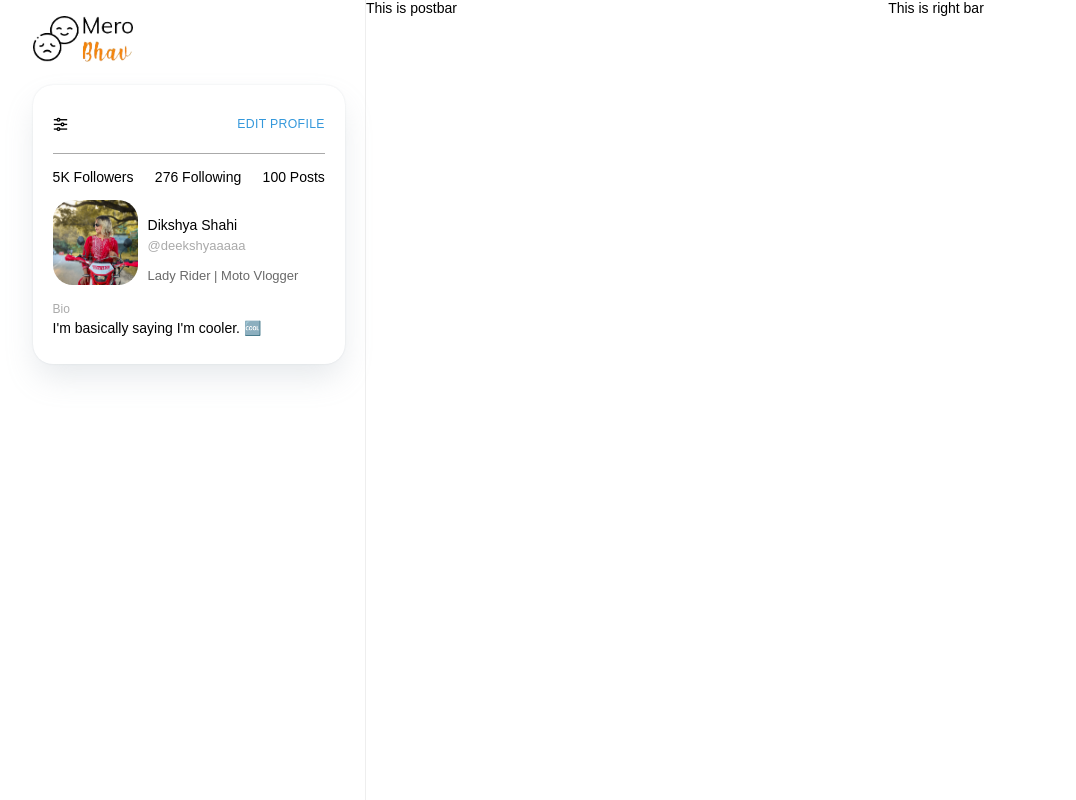
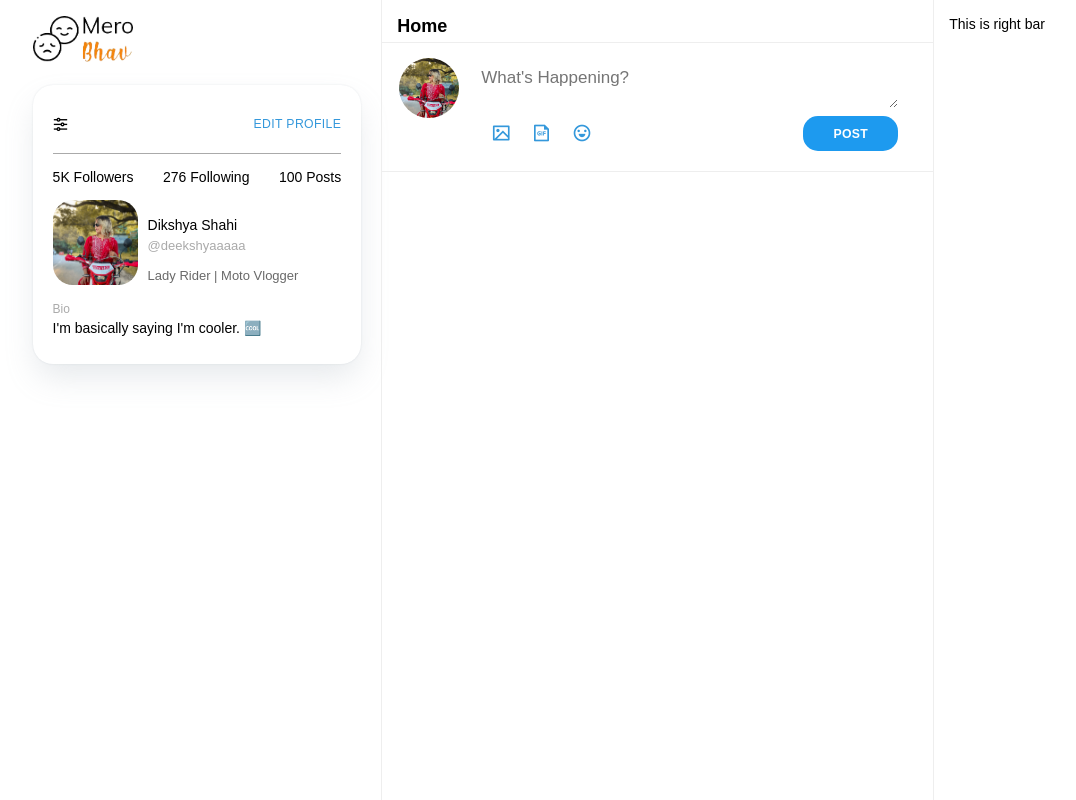
Before and after one commit to MeroBhav/MeroBhav-Client, a React (Create React App) app: page / in a window 1280 px wide. Shown: the whole page, without its empty margins (13-1089 px from the left). Built offline with nearby package versions, Linux system fonts and the light colour scheme; a web font is replaced by a local one.

Commit message:
Create Post Card

```diff
--- a/src/Component/Home/LeftBar/style.scss
+++ b/src/Component/Home/LeftBar/style.scss
@@ -1,6 +1,5 @@
 .leftBar {
   padding: 2vh 2.5vh;
-  border-right: 0.5px solid rgb(238, 238, 238);
   height: 100%;
 
   .leftBar__logo {
--- a/src/Pages/Home/Home.jsx
+++ b/src/Pages/Home/Home.jsx
@@ -1,26 +1,57 @@
-import React from 'react'
-import './style.scss'
+import React from "react";
+import "./style.scss";
 
 // @components
-import LeftBar from '../../Component/Home/LeftBar/LeftBar'
+import LeftBar from "../../Component/Home/LeftBar/LeftBar";
+
+// @assets
+import UserImage from "../../Assets/userImage.JPG";
+
+// @packages
+import { Button } from "@mui/material";
 
 export default function Home() {
   return (
     <div className="home">
       {/* @column left bar */}
       <div className="home__leftBar">
-                <LeftBar/>
+        <LeftBar />
       </div>
 
       {/* @column posts container */}
       <div className="home__postsContainer">
-                This is postbar
+        <h1>Home</h1>
+        <div className="home__postsContainer__createPost">
+          <Button>
+            <img src={UserImage} alt="" />
+          </Button>
+
+          <div className="home__postsContainer__createPost__detailsEditor">
+            <textarea name="" placeholder="What's Happening?"></textarea>
+
+            <div className="home__postsContainer__createPost__detailsEditor__extraTools">
+              <div className="home__postsContainer__createPost__detailsEditor__extraTools__icons">
+                <Button>
+                  <i className="ri-image-line"></i>
+                </Button>
+                <Button>
+                  <i className="ri-file-gif-line"></i>
+                </Button>
+                <Button>
+                  <i className="ri-emotion-line"></i>
+                </Button>
+              </div>
+
+              <Button className="postButton">
+                  Post
+              </Button>
+            </div>
+          </div>
+        </div>
       </div>
 
       {/* @column right bar */}
-            <div className="home__rightBar">
-                This is right bar
+      <div className="home__rightBar">This is right bar</div>
     </div>
-        </div>
-    )
+  );
 }
--- a/src/Pages/Home/style.scss
+++ b/src/Pages/Home/style.scss
@@ -10,16 +10,95 @@
 
   // @column leftbar
   .home__leftBar {
-    flex: 2.3;
+    width: 30%;
   }
 
   // @column posts container
   .home__postsContainer {
-    flex: 3.4;
+    border-left: 0.5px solid rgb(238, 238, 238);
+    border-right: 0.5px solid rgb(238, 238, 238);
+    width: 45%;
+    padding: 2vh 0;
+
+    h1 {
+      font-size: 18px;
+      border-bottom: 0.5px solid rgb(238, 238, 238);
+      padding: 0 15px 5px 15px;
+    }
+
+    .home__postsContainer__createPost {
+      border-bottom: 0.5px solid rgb(238, 238, 238);
+      padding: 15px;
+      display: flex;
+      width: 100%;
+      align-items: flex-start;
+
+      .MuiButton-root {
+        min-width: none;
+        padding: 0;
+        border-radius: 50%;
+
+        img {
+          border-radius: 50% !important;
+          width: 60px;
+          height: 60px;
+          object-fit: cover;
+        }
+      }
+
+      .home__postsContainer__createPost__detailsEditor {
+        padding: 0 20px;
+        flex: 1;
+
+        textarea {
+          border: none;
+          width: 100%;
+          outline: none;
+          height: auto;
+          resize: vertical;
+          font-size: 17px;
+          margin-top: 10px;
+        }
+
+        .home__postsContainer__createPost__detailsEditor__extraTools {
+          // border-top: 0.5px solid rgb(238, 238, 238);
+          // margin-top: 5px;
+          // padding-top: 5px;
+          display: flex;
+          align-items: center;
+          justify-content: space-between;
+
+          .postButton {
+            min-width: 0;
+            border-radius: 0;
+            background: #1D9AEF;
+            padding: 8px 30px 5px 30px;
+            color: #fff;
+            border-radius: 15px;
+            font-weight: 700;
+          }
+
+          .home__postsContainer__createPost__detailsEditor__extraTools__icons {
+            .MuiButton-root {
+              min-width: 0;
+              border-radius: 0 !important;
+              background: none;
+
+              i {
+                font-size: 20px;
+                color: #3498db;
+                padding: 5px 10px;
+              }
+            }
+          }
+        }
+      }
+    }
   }
 
   // @column right bar
   .home__rightBar {
-    flex: 2.3;
+    width: 25%;
+    padding: 2vh 15px;
   }
 }
```
Lines whose indentation alone changed are shown as unchanged.
